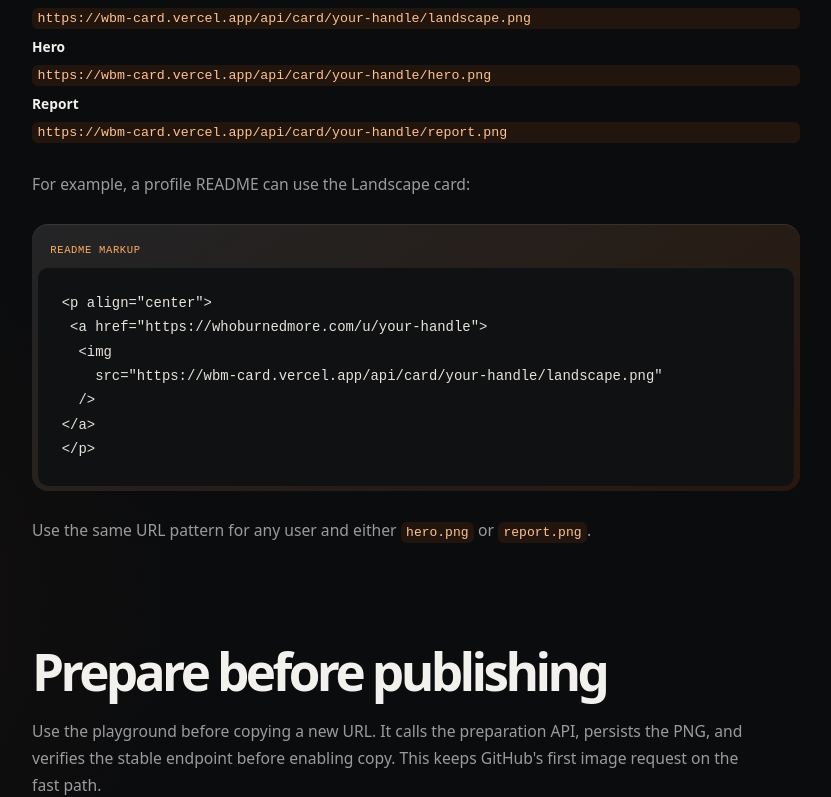
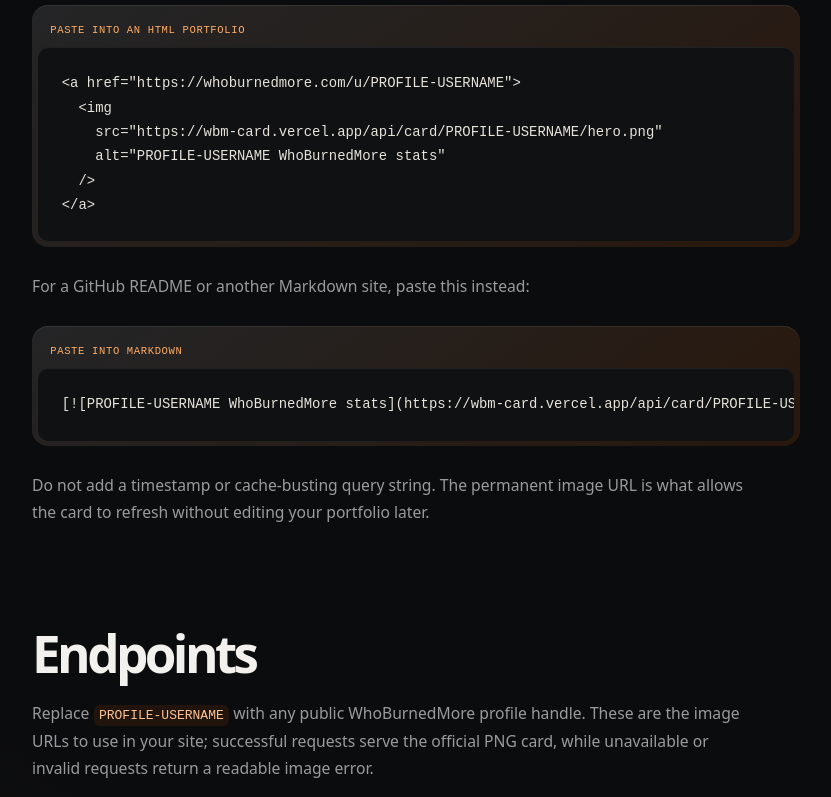
Before and after one commit to utkarsh-wadalkar/whoburnedmore-endpoint, a Next.js app: page /docs in a window 1280 px wide. Shown: the part 984-1781 px from the top of the page, without its empty margins (296-1127 px from the left). Built offline with nearby package versions, Linux system fonts and the light colour scheme.

Commit message:
fix: auto-refresh embedded cards and clarify integration docs

```diff
--- a/app/docs/page.tsx
+++ b/app/docs/page.tsx
@@ -1,5 +1,6 @@
 const productionUrl = "https://wbm-card.vercel.app";
-const sampleHandle = "utkarsh-wadalkar";
+const exampleHandle = "PROFILE-USERNAME";
+const exampleProfileUrl = `https://whoburnedmore.com/u/${exampleHandle}`;
 
 function CodeBlock({ children, label }: { children: string; label: string }) {
   return (
@@ -51,8 +52,9 @@
         <div className="docs-layout">
           <aside aria-label="On this page" className="docs-toc">
             <p>On this page</p>
+            <a href="#embed">Add to your portfolio</a>
             <a href="#endpoints">Endpoints</a>
-            <a href="#prepare">Prepare a card</a>
+            <a href="#prepare">Optional preview</a>
             <a href="#how-it-works">How it works</a>
             <a href="#status-api">Status API</a>
           </aside>
@@ -62,40 +64,59 @@
               The endpoint opens a public WhoBurnedMore profile, selects its native share-card style, and returns the image from its own download flow. It does not recreate the cards with custom SVG or CSS.
             </p>
 
+            <section id="embed">
+              <h2>Add it to your portfolio</h2>
+              <p>
+                Replace <code>PROFILE-USERNAME</code> with your public WhoBurnedMore handle, then paste this into an HTML portfolio page. Keep the image URL unchanged: it refreshes automatically when the portfolio is viewed.
+              </p>
+              <CodeBlock label="Paste into an HTML portfolio">{`<a href="${exampleProfileUrl}">
+  <img
+    src="${productionUrl}/api/card/${exampleHandle}/hero.png"
+    alt="${exampleHandle} WhoBurnedMore stats"
+  />
+</a>`}</CodeBlock>
+              <p>For a GitHub README or another Markdown site, paste this instead:</p>
+              <CodeBlock label="Paste into Markdown">{`[![${exampleHandle} WhoBurnedMore stats](${productionUrl}/api/card/${exampleHandle}/landscape.png)](${exampleProfileUrl})`}</CodeBlock>
+              <p>
+                Do not add a timestamp or cache-busting query string. The permanent image URL is what allows the card to refresh without editing your portfolio later.
+              </p>
+            </section>
+
             <section id="endpoints">
               <h2>Endpoints</h2>
               <p>
-                Replace <code>HANDLE</code> with any public WhoBurnedMore profile handle. Successful requests serve the official PNG card; unavailable or invalid requests return a readable image error.
+                Replace <code>PROFILE-USERNAME</code> with any public WhoBurnedMore profile handle. These are the image URLs to use in your site; successful requests serve the official PNG card, while unavailable or invalid requests return a readable image error.
               </p>
               <div className="endpoint-list">
 
                   <span>Landscape</span>
-                  <code>{productionUrl}/api/card/your-handle/landscape.png</code>
+                  <code>{productionUrl}/api/card/{exampleHandle}/landscape.png</code>
 
 
                   <span>Hero</span>
-                  <code>{productionUrl}/api/card/your-handle/hero.png</code>
+                  <code>{productionUrl}/api/card/{exampleHandle}/hero.png</code>
 
 
                   <span>Report</span>
-                  <code>{productionUrl}/api/card/your-handle/report.png</code>
+                  <code>{productionUrl}/api/card/{exampleHandle}/report.png</code>
 
               </div>
-              <p>For example, a profile README can use the Landscape card:</p>
+              <p>Choose one style and use the same URL permanently. The card checks for profile changes automatically while it is being viewed.</p>
               <CodeBlock label="README markup">{`<p align="center">
- <a href="https://whoburnedmore.com/u/your-handle">
+ <a href="${exampleProfileUrl}">
   <img
-    src="${productionUrl}/api/card/your-handle/landscape.png"
+    src="${productionUrl}/api/card/${exampleHandle}/landscape.png"
+    alt="${exampleHandle} WhoBurnedMore stats"
   />
 </a>
 </p>`}</CodeBlock>
-              <p>Use the same URL pattern for any user and either <code>hero.png</code> or <code>report.png</code>.</p>
+              <p>Use <code>hero.png</code> or <code>report.png</code> in the same way for a different layout.</p>
             </section>
 
             <section id="prepare">
-              <h2>Prepare before publishing</h2>
+              <h2>Optional: preview before publishing</h2>
               <p>
-                Use the playground before copying a new URL. It calls the preparation API, persists the PNG, and verifies the stable endpoint before enabling copy. This keeps GitHub&apos;s first image request on the fast path.
+                The playground can generate a preview before you publish, but it is not required for ongoing updates. Paste an image URL above into your site; do not paste this preparation request into your portfolio.
               </p>
               <CodeBlock label="Preparation API">
 {`POST ${productionUrl}/api/card/prepare
@@ -116,7 +137,7 @@
                 <li>The route validates the requested public handle and card style.</li>
                 <li>Next&apos;s Data Cache checks for a completed hot PNG.</li>
                 <li>On a miss, TiDB resolves the current immutable image in Vercel Blob.</li>
-                <li>A stale card is returned immediately while the profile fingerprint is refreshed in the background.</li>
+                <li>After the refresh window, the next embed request returns the last ready card and refreshes its profile fingerprint in the background.</li>
                 <li>Chromium runs when visible profile data or the renderer version changes, with a guarded retry when fingerprint extraction is unavailable.</li>
               </ol>
               <p>
--- a/lib/card-response.ts
+++ b/lib/card-response.ts
@@ -1,8 +1,8 @@
-// GitHub's image proxy keys cards by URL.  A browser-only `public` response can
-// therefore keep serving an old card even after its source data has refreshed.
-// Require revalidation at the proxy while allowing the origin CDN a short
-// coalescing window for repeated README requests.
-export const CARD_CACHE_CONTROL = "public, max-age=0, s-maxage=60, must-revalidate";
+// GitHub's image proxy keys cards by URL. A `public` response with no browser
+// lifetime can therefore keep serving an old card without reaching this route.
+// Every embed must revalidate, but Vercel may coalesce origin requests briefly.
+export const CARD_CACHE_CONTROL = "public, max-age=0, must-revalidate";
+export const CDN_CARD_CACHE_CONTROL = "public, max-age=60";
 
 const ERROR_CACHE_CONTROL = "no-store";
 
@@ -19,8 +19,10 @@
 ): Response {
   const headers = new Headers({
     "cache-control": CARD_CACHE_CONTROL,
+    "cdn-cache-control": CDN_CARD_CACHE_CONTROL,
     "content-type": contentType,
     "content-disposition": "inline",
+    "vercel-cdn-cache-control": CDN_CARD_CACHE_CONTROL,
     "x-content-type-options": "nosniff",
   });
   if (options.etag) headers.set("etag", options.etag);
```
Also changed, not shown: app/page.tsx (+4 -3 lines), 1 other file (tests, documents, lock files or other folders).
